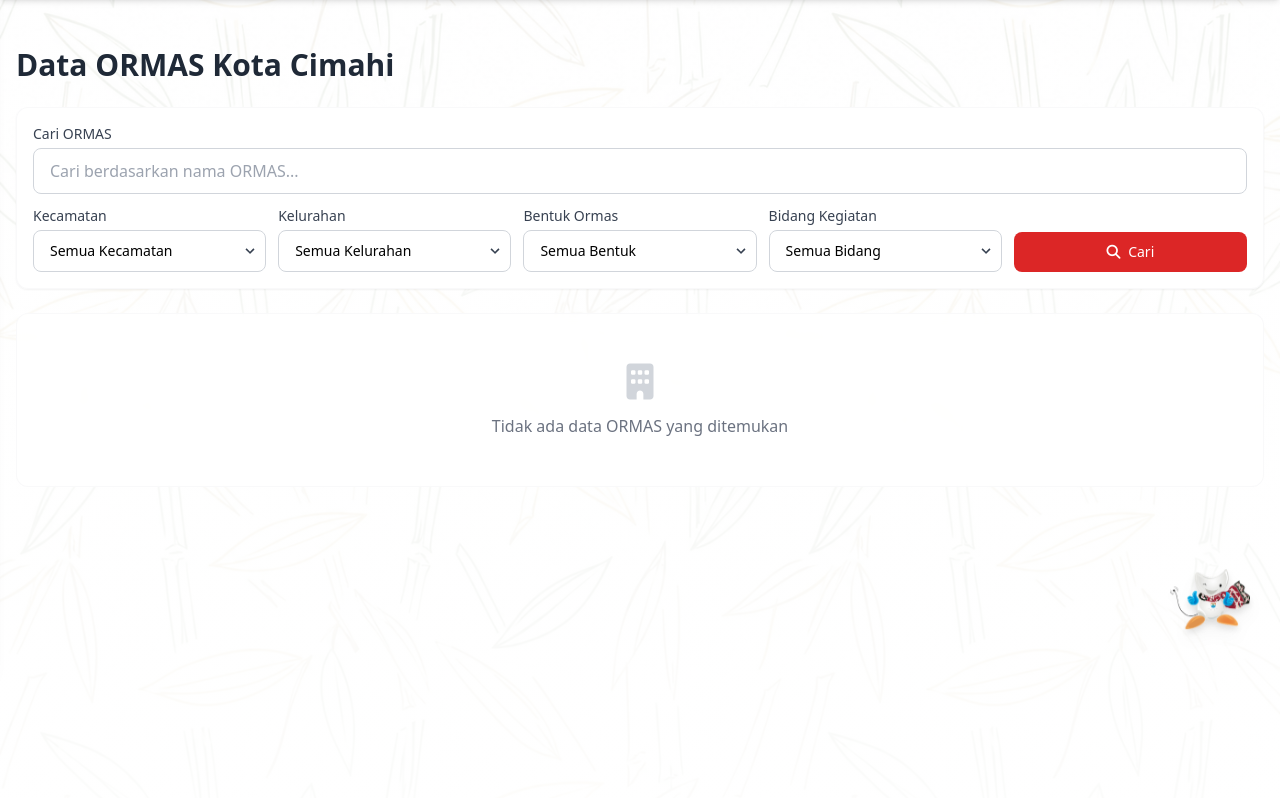
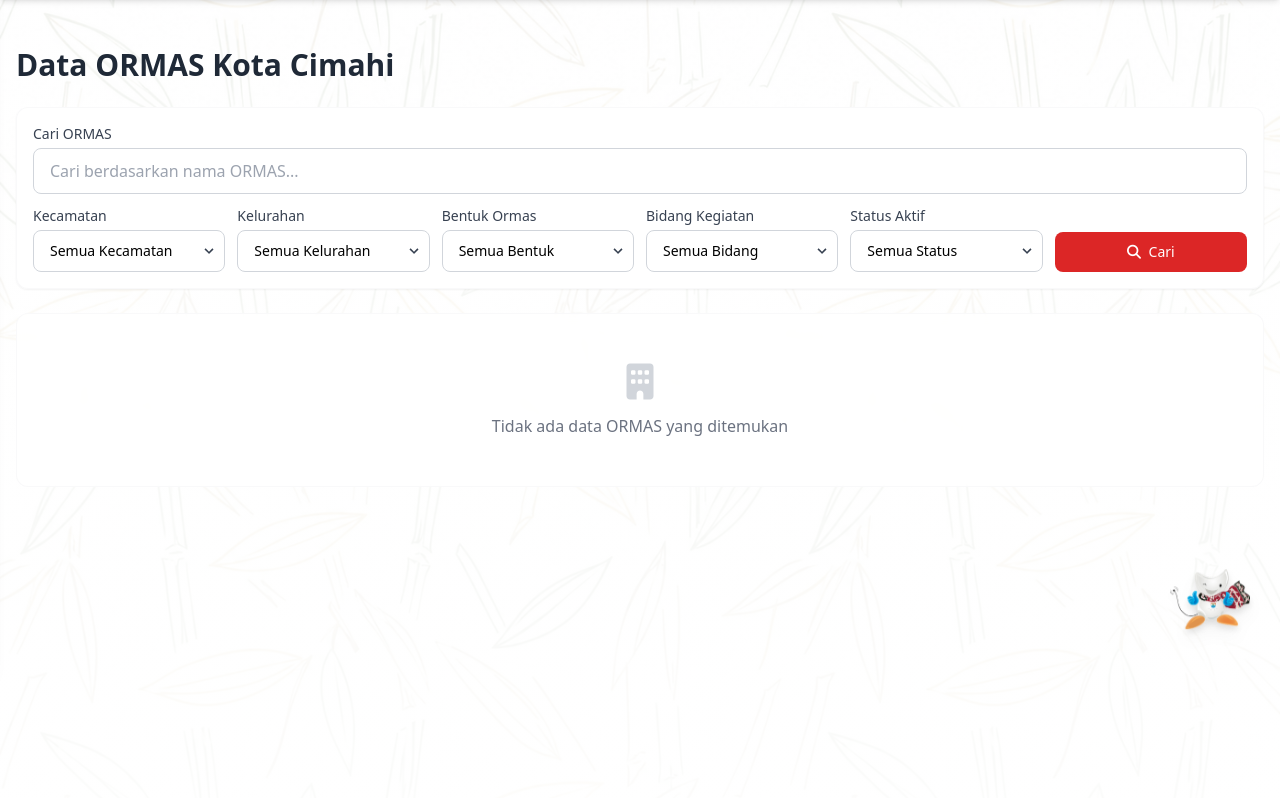
Before and after one commit to darys-gm/siomas-cimahi, a Laravel app: page /ormas in a window 1280 px wide. Shown: the part 122-920 px from the top of the page. Run offline with Laravel 12, Linux system fonts and the light colour scheme; data comes from the database, SQL or seed files in the repository; data that the repository does not hold is empty; some libraries are stand-ins or nearby versions.

Commit message:
update filter status

```diff
--- a/app/Http/Controllers/OrmasController.php
+++ b/app/Http/Controllers/OrmasController.php
@@ -15,18 +15,20 @@ class OrmasController extends Controller
     {
         // ===== VALIDASI INPUT FILTER =====
         $validated = $request->validate([
-            'search'    => 'nullable|string|max:100',
-            'bentuk'    => 'nullable|string|max:100',
-            'bidang'    => 'nullable|string|max:255',
-            'kecamatan' => 'nullable|integer|exists:kecamatan,id',
-            'kelurahan' => 'nullable|integer|exists:kelurahan,id',
+            'search'       => 'nullable|string|max:100',
+            'bentuk'       => 'nullable|string|max:100',
+            'bidang'       => 'nullable|string|max:255',
+            'kecamatan'    => 'nullable|integer|exists:kecamatan,id',
+            'kelurahan'    => 'nullable|integer|exists:kelurahan,id',
+            'status_aktif' => 'nullable|in:0,1', // Validasi filter status
         ]);
 
-        $search    = $validated['search'] ?? null;
-        $bentuk    = $validated['bentuk'] ?? null;
-        $bidang    = $validated['bidang'] ?? null;
-        $kecamatan = $validated['kecamatan'] ?? null;
-        $kelurahan = $validated['kelurahan'] ?? null;
+        $search       = $validated['search'] ?? null;
+        $bentuk       = $validated['bentuk'] ?? null;
+        $bidang       = $validated['bidang'] ?? null;
+        $kecamatan    = $validated['kecamatan'] ?? null;
+        $kelurahan    = $validated['kelurahan'] ?? null;
+        $status_aktif = $validated['status_aktif'] ?? null;
 
         // ===== QUERY (Hanya Saring Status Disetujui, Tampilkan Semua Aktif/Nonaktif) =====
         $query = Ormas::with(['jenisOrmas', 'bidangKegiatan', 'kecamatan', 'kelurahan', 'pengurus'])
@@ -57,19 +59,24 @@ class OrmasController extends Controller
             });
         }
 
+        if ($status_aktif !== null && $status_aktif !== '') {
+            $query->where('is_active', $status_aktif);
+        }
+
         $ormas = $query->orderBy('nama')->paginate(10);
 
         $ormas->appends([
-            'search'    => $search,
-            'bentuk'    => $bentuk,
-            'bidang'    => $bidang,
-            'kecamatan' => $kecamatan,
-            'kelurahan' => $kelurahan,
+            'search'       => $search,
+            'bentuk'       => $bentuk,
+            'bidang'       => $bidang,
+            'kecamatan'    => $kecamatan,
+            'kelurahan'    => $kelurahan,
+            'status_aktif' => $status_aktif,
         ]);
 
         $jenisOrmas = JenisOrmas::withCount('ormas')->get();
 
-        return view('ormas', compact('ormas', 'jenisOrmas', 'search', 'bentuk', 'bidang', 'kecamatan', 'kelurahan'));
+        return view('ormas', compact('ormas', 'jenisOrmas', 'search', 'bentuk', 'bidang', 'kecamatan', 'kelurahan', 'status_aktif'));
     }
 
     /**
@@ -91,7 +98,7 @@ class OrmasController extends Controller
             'kelurahan',
             'pengurus',
         ])
-            ->where('status', 'disetujui') // Hanya status disetujui yang bisa dilihat detailnya
+            ->where('status', 'disetujui')
             ->find($id);
 
         if (!$ormas) {
--- a/resources/views/ormas.blade.php
+++ b/resources/views/ormas.blade.php
@@ -38,7 +38,7 @@
                 </div>
 
                 <!-- Row 2: Filter Dropdowns - Responsive Grid -->
-                <div class="grid grid-cols-1 sm:grid-cols-2 lg:grid-cols-5 gap-2 sm:gap-3">
+                <div class="grid grid-cols-1 sm:grid-cols-2 lg:grid-cols-6 gap-2 sm:gap-3">
                     <!-- Filter Kecamatan -->
                     <div>
                         <label class="block text-xs sm:text-sm font-medium text-gray-700 mb-1">Kecamatan</label>
@@ -152,12 +152,35 @@
                         </div>
                     </div>
 
+                    <!-- ===== TAMBAHAN: FILTER STATUS AKTIF ===== -->
+                    <div>
+                        <label class="block text-xs sm:text-sm font-medium text-gray-700 mb-1">Status Aktif</label>
+                        <div class="relative">
+                            <select name="status_aktif" id="filterStatusAktif" class="w-full px-3 sm:px-4 py-2 sm:py-2.5 pr-8 border border-gray-300 rounded-lg focus:outline-none focus:ring-2 focus:ring-red-500 text-xs sm:text-sm appearance-none bg-white/80">
+                                <option value="">Semua Status</option>
+                                <option value="1" {{ request('status_aktif') === '1' ? 'selected' : '' }}>Aktif</option>
+                                <option value="0" {{ request('status_aktif') === '0' ? 'selected' : '' }}>Nonaktif</option>
+                            </select>
+                            @if(request('status_aktif') !== null && request('status_aktif') !== '')
+                            <button type="button" onclick="clearFilter('status_aktif')"
+                                    class="absolute right-7 top-1/2 -translate-y-1/2 text-gray-400 hover:text-gray-600 transition">
+                                <i class="fas fa-times-circle text-xs sm:text-sm"></i>
+                            </button>
+                            @endif
+                            <div class="pointer-events-none absolute inset-y-0 right-0 flex items-center px-2 text-gray-700">
+                                <svg class="fill-current h-3 w-3 sm:h-4 sm:w-4" xmlns="http://www.w3.org/2000/svg" viewBox="0 0 20 20">
+                                    <path d="M9.293 12.95l.707.707L15.657 8l-1.414-1.414L10 10.828 5.757 6.586 4.343 8z"/>
+                                </svg>
+                            </div>
+                        </div>
+                    </div>
+
                     <!-- Tombol Cari & Reset -->
                     <div class="flex items-end gap-2">
                         <button type="submit" class="w-full px-3 sm:px-4 py-2 sm:py-2.5 bg-red-600 text-white rounded-lg hover:bg-red-700 transition text-xs sm:text-sm font-medium">
                             <i class="fas fa-search mr-1"></i> Cari
                         </button>
-                        @if(request('search') || request('bentuk') || request('bidang') || request('kecamatan') || request('kelurahan'))
+                        @if(request('search') || request('bentuk') || request('bidang') || request('kecamatan') || request('kelurahan') || request('status_aktif') !== null)
                         <a href="{{ route('ormas') }}" class="px-3 sm:px-4 py-2 sm:py-2.5 bg-gray-300 text-gray-700 rounded-lg hover:bg-gray-400 transition text-xs sm:text-sm font-medium whitespace-nowrap">
                             <i class="fas fa-times"></i> Reset
                         </a>
@@ -168,7 +191,7 @@
         </div>
 
         <!-- Hasil Pencarian -->
-        @if(request('search') || request('bentuk') || request('bidang') || request('kecamatan') || request('kelurahan'))
+        @if(request('search') || request('bentuk') || request('bidang') || request('kecamatan') || request('kelurahan') || request('status_aktif') !== null)
         <div class="mb-4 text-xs sm:text-sm text-gray-500 break-words">
             Menampilkan hasil untuk:
             @if(request('search'))
@@ -189,6 +212,10 @@
             @if(request('bidang'))
             @if(request('search') || request('kecamatan') || request('kelurahan') || request('bentuk')) <span class="mx-1">|</span> @endif
             <span class="font-medium text-gray-700">Bidang: {{ request('bidang') }}</span>
+            @endif
+            @if(request('status_aktif') !== null && request('status_aktif') !== '')
+            @if(request('search') || request('kecamatan') || request('kelurahan') || request('bentuk') || request('bidang')) <span class="mx-1">|</span> @endif
+            <span class="font-medium text-gray-700">Status: {{ request('status_aktif') == '1' ? 'Aktif' : 'Nonaktif' }}</span>
             @endif
             <span class="ml-2">({{ $ormas->total() }} ORMAS ditemukan)</span>
         </div>
@@ -468,7 +495,7 @@
         <div class="text-center py-8 sm:py-12 bg-white/80 backdrop-blur-sm rounded-xl border border-gray-100/50">
             <i class="fas fa-building text-3xl sm:text-4xl text-gray-300 block mb-2 sm:mb-3"></i>
             <p class="text-sm sm:text-base text-gray-500">Tidak ada data ORMAS yang ditemukan</p>
-            @if(request('search') || request('bentuk') || request('bidang') || request('kecamatan') || request('kelurahan'))
+            @if(request('search') || request('bentuk') || request('bidang') || request('kecamatan') || request('kelurahan') || request('status_aktif') !== null)
             <a href="{{ route('ormas') }}" class="mt-2 inline-block text-red-600 hover:text-red-800 text-xs sm:text-sm">
                 <i class="fas fa-arrow-left mr-1"></i> Kembali ke semua
             </a>
@@ -944,6 +971,8 @@
             document.getElementById('filterKelurahan').innerHTML = '<option value="">Semua Kelurahan</option>';
         } else if (type === 'kelurahan') {
             document.getElementById('filterKelurahan').value = '';
+        } else if (type === 'status_aktif') {
+            document.getElementById('filterStatusAktif').value = '';
         }
         form.submit();
     }
@@ -993,6 +1022,11 @@
         this.closest('form').submit();
     });
     document.getElementById('filterBidang').addEventListener('change', function() {
+        this.closest('form').submit();
+    });
+
+    // ===== TAMBAHAN: AUTO SUBMIT FILTER STATUS =====
+    document.getElementById('filterStatusAktif').addEventListener('change', function() {
         this.closest('form').submit();
     });
 
```
Also changed, not shown: resources/views/admin/laporan/index.blade.php (+57 -57 lines).
